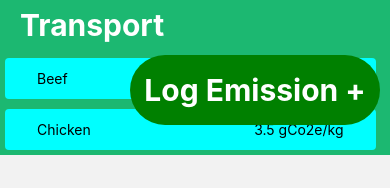
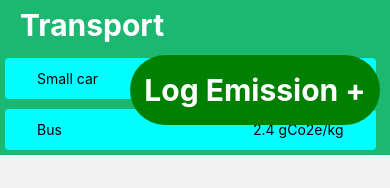
Before and after one commit to SteDavis20/final-year-project, a React Native app in the folder fyp_app/: screen /HomePage in a window 390 px wide. Shown: the part 437-625 px from the top of the page. Built offline with nearby package versions, Linux system fonts and the light colour scheme.

Commit message:
Saving and displaying logged emission on homepage

```diff
--- a/fyp_app/navigation/screens/HomeScreen.js
+++ b/fyp_app/navigation/screens/HomeScreen.js
@@ -9,17 +9,24 @@ import {
   Modal,
   Pressable,
 } from "react-native";
-import React, { useState } from "react";
+import React, { useEffect, useState } from "react";
 
 import LogFoodScreen from "./LogFoodScreen";
 
 import { PieChart } from "react-native-gifted-charts";
+
+import { useIsFocused } from "@react-navigation/native";
 
 import { foodDummyData, transportDummyData } from "../../dummyData";
 
 export default function HomeScreen({ navigation }) {
   const [modalVisible, setModalVisible] = useState(false);
   const [buttonPressed, setButtonPressed] = useState(false);
+
+  const isFocused = useIsFocused();
+
+  // Re-render screen after popping back from log emission screen
+  useEffect(() => {}, [isFocused]);
 
   const renderLegend = (text, color) => {
     return (
@@ -133,14 +140,16 @@ export default function HomeScreen({ navigation }) {
             {/* Transport Log Entries */}
             <Text style={styles.heading}>Transport</Text>
             <View>
-              {foodDummyData.map((food) => {
+              {transportDummyData.map((transport) => {
                 return (
                   <View>
                     {/* <Pressable onPress={()=>{setButtonPressed(!buttonPressed)}}> */}
                     <Pressable>
                       <View style={[styles.logEntry, { flexDirection: "row" }]}>
-                        <Text style={styles.foodName}>{food.name}</Text>
-                        <Text style={styles.co2e}>{food.co2e} gCo2e/kg</Text>
+                        <Text style={styles.foodName}>{transport.name}</Text>
+                        <Text style={styles.co2e}>
+                          {transport.co2e} gCo2e/kg
+                        </Text>
                       </View>
                     </Pressable>
                   </View>
--- a/fyp_app/navigation/screens/LogFoodScreen.js
+++ b/fyp_app/navigation/screens/LogFoodScreen.js
@@ -10,12 +10,13 @@ import {
   View,
 } from "react-native";
 
-import { useState } from "react";
+import { useEffect, useState } from "react";
 
 import FontAwesome from "react-native-vector-icons/FontAwesome";
 import Ionicons from "react-native-vector-icons/Ionicons";
 import SelectDropdown from "react-native-select-dropdown";
 import { NavigationContainer } from "@react-navigation/native";
+import { foodDummyData, transportDummyData } from "../../dummyData";
 
 const foodData = [
   {
@@ -82,6 +83,14 @@ const portionSizesData = [
 export default function LogFoodScreen({ navigation }) {
   const [text, onChangeText] = useState("Useless Text");
   const [number, onChangeNumber] = useState("");
+  const [foodSelected, setFoodSelected] = useState("");
+
+  function addLogToHomepage(log) {
+    foodDummyData.push(log);
+  }
+
+  // Update food selected with new value to pass to addLogToHomepage()
+  useEffect(() => {});
 
   return (
     <ScrollView style={{ backgroundColor: "#1cb871" }}>
@@ -90,7 +99,7 @@ export default function LogFoodScreen({ navigation }) {
       <SelectDropdown
         data={foodData}
         onSelect={(selectedItem, index) => {
-          console.log(selectedItem, index);
+          setFoodSelected(selectedItem.name);
         }}
         defaultButtonText={"Select food type"}
         buttonTextAfterSelection={(selectedItem, index) => {
@@ -129,7 +138,7 @@ export default function LogFoodScreen({ navigation }) {
       <SelectDropdown
         data={portionSizesData}
         onSelect={(selectedItem, index) => {
-          console.log(selectedItem, index);
+          console.log("Selected portion size: " + selectedItem);
         }}
         defaultButtonText={"Select portion size"}
         buttonTextAfterSelection={(selectedItem, index) => {
@@ -220,6 +229,12 @@ export default function LogFoodScreen({ navigation }) {
               {
                 text: "Continue",
                 onPress: () => {
+                  let log = {
+                    id: foodDummyData.length + 1,
+                    name: foodSelected,
+                    co2e: 5,
+                  };
+                  addLogToHomepage(log);
                   navigation.pop();
                 },
               },
--- a/fyp_app/navigation/screens/LogTransportScreen.js
+++ b/fyp_app/navigation/screens/LogTransportScreen.js
@@ -21,6 +21,7 @@ const transportData = [
     key: 1,
     name: "Car",
   },
+
   {
     key: 2,
     name: "Bus",
```
